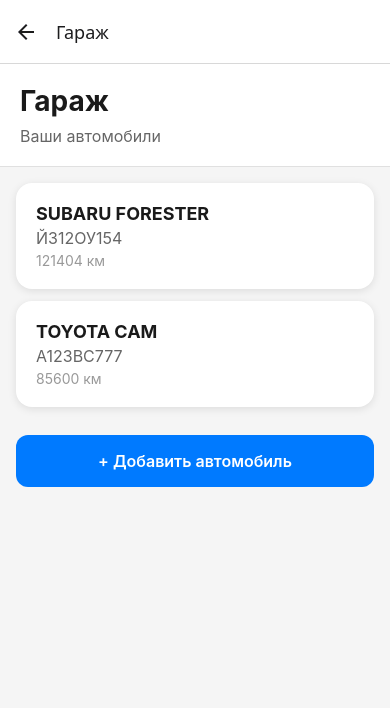
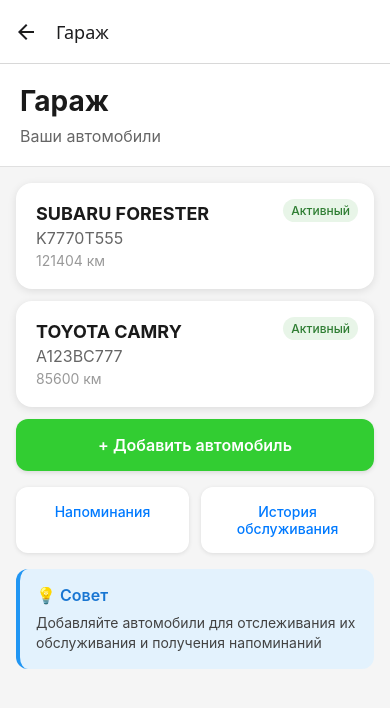
Before and after one commit to Sok0ru/ServiceBook-Expo, a React Native app: screen /Garage in a window 390 px wide. Shown: the top 708 px of the page. Built offline with nearby package versions, Linux system fonts and the light colour scheme.

Commit message:
update garage

```diff
--- a/App.tsx
+++ b/App.tsx
@@ -21,6 +21,7 @@
   import CarModels from './src/screens/Garage/CarModels';
   import CarGeneration from './src/screens/Garage/CarGeneration';
   import CarDetailsForm from './src/screens/Garage/CarDetailsForm';
+  import TestAddCar from './src/screens/Garage/TestAddCar';
 
   // Import main navigator
   import AppNavigator from './src/navigation/AppNavigator';
@@ -98,6 +99,11 @@
             options={{ title: 'Добавить автомобиль' }}
           />
           <Stack.Screen
+            name="TestAddCar"
+            component={TestAddCar}
+            options={{ title: 'Тест навигации' }}
+          />
+          <Stack.Screen
             name="CarModels"
             component={CarModels}
             options={{ title: 'Выбор модели' }}
--- a/src/screens/Garage/AddCar.tsx
+++ b/src/screens/Garage/AddCar.tsx
@@ -6,14 +6,13 @@
     FlatList,
     TouchableOpacity,
     StyleSheet,
-    ActivityIndicator,
     } from 'react-native';
     import { SafeAreaView } from 'react-native-safe-area-context';
 
-    // Упрощенная версия без сложных типов
-    export default function AddCar({ navigation }: any) {
+    export default function AddCar(props: any) {
+    const { navigation } = props;
     const [searchQuery, setSearchQuery] = useState('');
-    const [brands, setBrands] = useState([
+    const [brands] = useState([
         { id: '1', name: 'Audi' },
         { id: '2', name: 'BMW' },
         { id: '3', name: 'Mercedes-Benz' },
@@ -25,8 +24,7 @@
         { id: '9', name: 'Kia' },
         { id: '10', name: 'Subaru' },
     ]);
-    const [filteredBrands, setFilteredBrands] = useState([]);
-    const [loading, setLoading] = useState(false);
+    const [filteredBrands, setFilteredBrands] = useState(brands);
 
     useEffect(() => {
         const filtered = brands.filter(brand =>
@@ -36,8 +34,6 @@
     }, [searchQuery, brands]);
 
     const handleBrandSelect = (brand: any) => {
-        console.log('Selected brand:', brand.name);
-        // navigation.navigate('CarModels', { brand: brand.name });
         alert(`Выбрана марка: ${brand.name}`);
     };
 
--- /dev/null
+++ b/src/screens/Garage/TestAddCar.tsx
@@ -0,0 +1,75 @@
+        import React from 'react';
+        import {
+        View,
+        Text,
+        TouchableOpacity,
+        StyleSheet,
+        } from 'react-native';
+        import { SafeAreaView } from 'react-native-safe-area-context';
+
+        export default function TestAddCar(props: any) {
+        const { navigation } = props;
+
+        return (
+            <SafeAreaView style={styles.container}>
+            <View style={styles.content}>
+                <Text style={styles.title}>✅ Тестовый экран работает!</Text>
+                <Text style={styles.subtitle}>Навигация функционирует корректно</Text>
+
+                <TouchableOpacity
+                style={styles.button}
+                onPress={() => navigation.navigate('Garage')}
+                >
+                <Text style={styles.buttonText}>Вернуться в гараж</Text>
+                </TouchableOpacity>
+
+                <TouchableOpacity
+                style={[styles.button, { backgroundColor: '#666' }]}
+                onPress={() => navigation.goBack()}
+                >
+                <Text style={styles.buttonText}>Назад</Text>
+                </TouchableOpacity>
+            </View>
+            </SafeAreaView>
+        );
+        }
+
+        const styles = StyleSheet.create({
+        container: {
+            flex: 1,
+            backgroundColor: '#ffffff',
+        },
+        content: {
+            flex: 1,
+            justifyContent: 'center',
+            alignItems: 'center',
+            padding: 24,
+        },
+        title: {
+            fontSize: 24,
+            fontWeight: 'bold',
+            marginBottom: 16,
+            color: '#1a1a1a',
+            textAlign: 'center',
+        },
+        subtitle: {
+            fontSize: 16,
+            textAlign: 'center',
+            marginBottom: 48,
+            color: '#666666',
+        },
+        button: {
+            backgroundColor: '#007AFF',
+            paddingVertical: 16,
+            paddingHorizontal: 32,
+            borderRadius: 12,
+            width: '100%',
+            alignItems: 'center',
+            marginBottom: 12,
+        },
+        buttonText: {
+            color: 'white',
+            fontSize: 16,
+            fontWeight: '600',
+        },
+        });
--- a/src/screens/Main/Garage.tsx
+++ b/src/screens/Main/Garage.tsx
@@ -8,17 +8,19 @@
     } from 'react-native';
     import { SafeAreaView } from 'react-native-safe-area-context';
 
-    export default function Garage() {
+    export default function Garage(props: any) {
+    const { navigation } = props;
+
     const cars = [
         {
         id: '1',
         model: 'SUBARU FORESTER',
-        plate: 'Й312ОУ154',
+        plate: 'K7770T555',
         mileage: '121404 км',
         },
         {
         id: '2',
-        model: 'TOYOTA CAM',
+        model: 'TOYOTA CAMRY',
         plate: 'A123BC777',
         mileage: '85600 км',
         },
@@ -32,20 +34,57 @@
         </View>
 
         <ScrollView style={styles.content} showsVerticalScrollIndicator={false}>
+            {/* Список автомобилей */}
             {cars.map((car) => (
-            <TouchableOpacity key={car.id} style={styles.carCard}>
+            <TouchableOpacity
+                key={car.id}
+                style={styles.carCard}
+                onPress={() => navigation.navigate('CarDetails')}
+            >
                 <Text style={styles.carModel}>{car.model}</Text>
                 <Text style={styles.carPlate}>{car.plate}</Text>
                 <Text style={styles.carMileage}>{car.mileage}</Text>
+
+                {/* Статус автомобиля */}
+                <View style={styles.statusBadge}>
+                <Text style={styles.statusText}>Активный</Text>
+                </View>
             </TouchableOpacity>
             ))}
 
+            {/* Кнопка добавления автомобиля */}
             <TouchableOpacity
-            style={styles.addButton}
+            style={[styles.addButton, { backgroundColor: '#32CD32' }]}
             onPress={() => navigation.navigate('AddCar')}
             >
             <Text style={styles.addButtonText}>+ Добавить автомобиль</Text>
             </TouchableOpacity>
+
+            {/* Дополнительные действия */}
+            <View style={styles.actionsContainer}>
+            <TouchableOpacity
+                style={styles.actionButton}
+                onPress={() => navigation.navigate('Reminders')}
+            >
+                <Text style={styles.actionButtonText}>Напоминания</Text>
+            </TouchableOpacity>
+
+            <TouchableOpacity
+                style={styles.actionButton}
+                onPress={() => navigation.navigate('History')}
+            >
+                <Text style={styles.actionButtonText}>История обслуживания</Text>
+            </TouchableOpacity>
+            </View>
+
+            {/* Информационный блок */}
+            <View style={styles.infoCard}>
+            <Text style={styles.infoTitle}>💡 Совет</Text>
+            <Text style={styles.infoText}>
+                Добавляйте автомобили для отслеживания их обслуживания и получения напоминаний
+            </Text>
+            </View>
+
         </ScrollView>
         </SafeAreaView>
     );
@@ -86,6 +125,7 @@
         shadowOpacity: 0.1,
         shadowRadius: 8,
         elevation: 3,
+        position: 'relative',
     },
     carModel: {
         fontSize: 18,
@@ -102,16 +142,76 @@
         fontSize: 14,
         color: '#999',
     },
+    statusBadge: {
+        position: 'absolute',
+        top: 16,
+        right: 16,
+        backgroundColor: '#E8F5E8',
+        paddingHorizontal: 8,
+        paddingVertical: 4,
+        borderRadius: 12,
+    },
+    statusText: {
+        fontSize: 12,
+        color: '#2E7D32',
+        fontWeight: '500',
+    },
     addButton: {
-        backgroundColor: '#007AFF',
         padding: 16,
         borderRadius: 12,
         alignItems: 'center',
-        marginTop: 16,
+        marginBottom: 16,
+        shadowColor: '#000',
+        shadowOffset: { width: 0, height: 2 },
+        shadowOpacity: 0.1,
+        shadowRadius: 4,
+        elevation: 2,
     },
     addButtonText: {
         color: 'white',
         fontSize: 16,
         fontWeight: '600',
     },
+    actionsContainer: {
+        flexDirection: 'row',
+        justifyContent: 'space-between',
+        marginBottom: 16,
+        gap: 12,
+    },
+    actionButton: {
+        flex: 1,
+        backgroundColor: 'white',
+        padding: 16,
+        borderRadius: 12,
+        alignItems: 'center',
+        shadowColor: '#000',
+        shadowOffset: { width: 0, height: 1 },
+        shadowOpacity: 0.1,
+        shadowRadius: 4,
+        elevation: 2,
+    },
+    actionButtonText: {
+        fontSize: 14,
+        color: '#007AFF',
+        fontWeight: '500',
+        textAlign: 'center',
+    },
+    infoCard: {
+        backgroundColor: '#E3F2FD',
+        padding: 16,
+        borderRadius: 12,
+        borderLeftWidth: 4,
+        borderLeftColor: '#2196F3',
+    },
+    infoTitle: {
+        fontSize: 16,
+        fontWeight: '600',
+        color: '#1976D2',
+        marginBottom: 8,
+    },
+    infoText: {
+        fontSize: 14,
+        color: '#424242',
+        lineHeight: 20,
+    },
     });
--- a/src/screens/Main/Reminders.tsx
+++ b/src/screens/Main/Reminders.tsx
@@ -185,6 +185,7 @@
     content: {
         flex: 1,
         padding: 16,
+        paddingTop: 0,
     },
     header: {
         marginBottom: 24,
```
